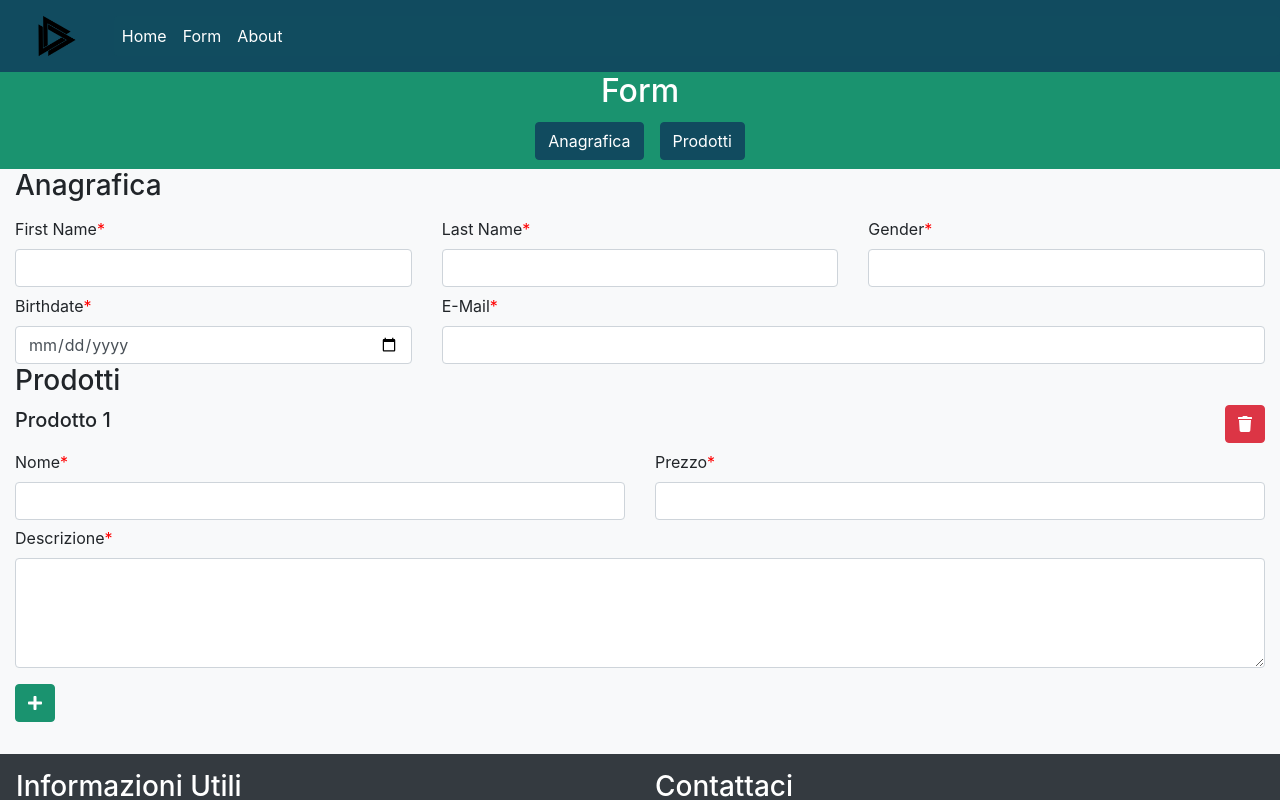
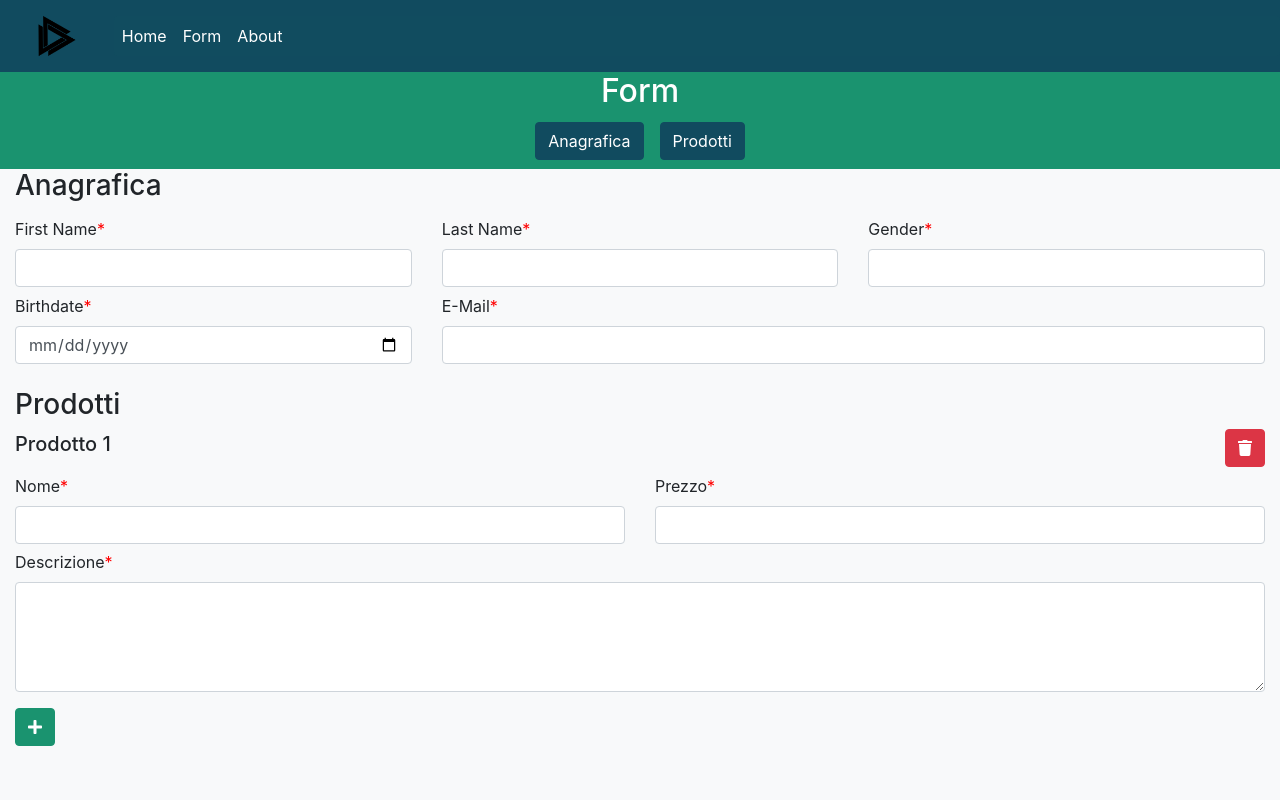
Before and after one commit to Crininer/secondaSimulazionePrimaProva, an Angular app: page /form in a window 1280 px wide. Shown: the top 800 px of the page. Built offline with nearby package versions, Linux system fonts and the light colour scheme.

Commit message:
Progresso form

```diff
--- a/src/app/form-page/form-page.component.html
+++ b/src/app/form-page/form-page.component.html
@@ -4,7 +4,7 @@
 
 <form class="container-fluid" [formGroup]="form" (ngSubmit)="onSubmit()">
   <h3 id="anagrafica">Anagrafica</h3>
-  <div class="row">
+  <div class="row mb-4">
     <div class="col-md-4">
       <label class="required" for="firstName">First Name</label>
       <input
@@ -58,6 +58,7 @@
   </div>
 
   <h3 id="prodotti">Prodotti</h3>
+  <div class="mb-4">
     <div
       class="row array-group"
       *ngFor="let prod of refProducts.controls; let i = index"
@@ -113,4 +114,5 @@
     <button class="btn btn-secondary" (click)="addNewProduct()">
       <fa-icon [icon]="faPlus"></fa-icon>
     </button>
+  </div>
 </form>
--- a/src/app/form-page/form-page.component.scss
+++ b/src/app/form-page/form-page.component.scss
@@ -2,11 +2,19 @@
 @import "~bootstrap/scss/bootstrap";
 
 .array-group {
-  padding-bottom: 1rem;
+  &:after {
+    content: " ";
+    align-self: center;
+    margin-left: 5vw;
+    margin-right: 5vw;
+    max-width: 90vw;
+    width: 90vw;
+    padding-bottom: 1rem;
+    border-bottom: solid theme-color("primary") 2px;
+  }
   margin-bottom: 1rem;
-  border-bottom: solid theme-color("primary") 2px;
 
-  &:last-of-type {
+  &:last-of-type:after {
     border-bottom: 0;
     padding-bottom: 0;
   }
--- a/src/styles.scss
+++ b/src/styles.scss
@@ -10,10 +10,6 @@ body {
 
 h1 {
   font-size: 2rem !important;
-}
-
-h3 {
-  margin-top: 12px;
 }
 
 label.required:after {
```
Lines whose indentation alone changed are shown as unchanged.
